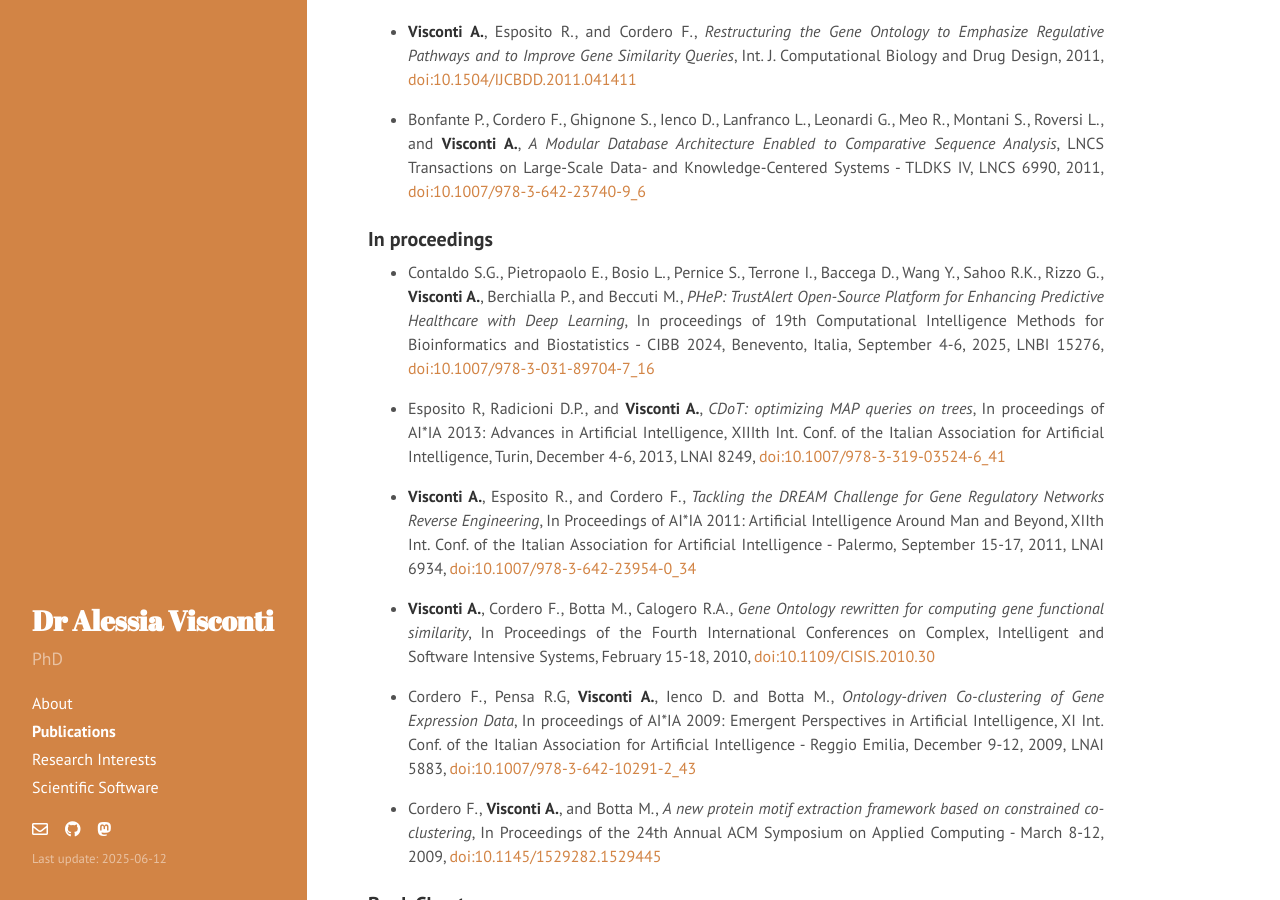
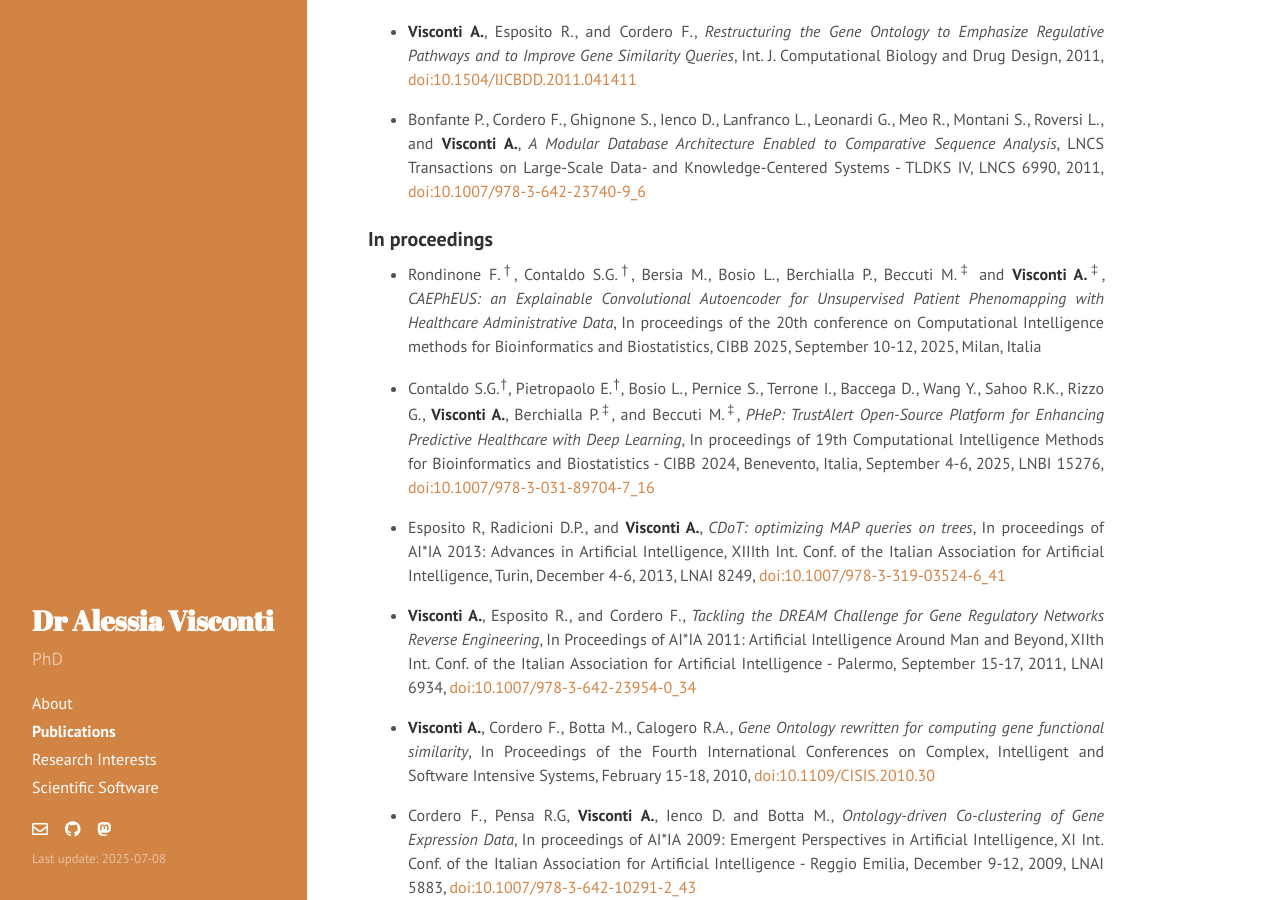
Before and after one commit to alesssia/alesssia.github.io, a Jekyll site: the page built from publications.md, in a window 1280 px wide and 900 px high, scrolled down 5836 px. Built offline with Jekyll 4.4.1, drawn with Linux system fonts in a browser that asks for light colours; nearby versions of some CDN libraries; a style sheet for code colours, icons or effects is not loaded.

Commit message:
Updates on different CV sections

```diff
--- a/_config.yml
+++ b/_config.yml
@@ -11,7 +11,7 @@ tagline:     ''
 description: 'PhD'
 url:         http://alesssia.github.io/
 baseurl:     /
-lastmod:    '2025-06-12'
+lastmod:    '2025-07-08'
 
 author:
   name:      'Alessia Visconti'
--- a/publications.md
+++ b/publications.md
@@ -138,7 +138,9 @@ title: Publications
 
 ### In proceedings
 
-- Contaldo S.G., Pietropaolo E., Bosio L., Pernice S., Terrone I., Baccega D., Wang Y., Sahoo R.K., Rizzo G., **Visconti A.**, Berchialla P., and Beccuti M., *PHeP: TrustAlert Open-Source Platform for Enhancing Predictive Healthcare with Deep Learning*, In proceedings of 19th Computational Intelligence Methods for Bioinformatics and Biostatistics - CIBB 2024, Benevento, Italia, September 4-6, 2025, LNBI 15276, [doi:10.1007/978-3-031-89704-7_16](https://doi.org/10.1007/978-3-031-89704-7_16)
+- Rondinone F.<sup>†</sup>, Contaldo S.G.<sup>†</sup>, Bersia M., Bosio L., Berchialla P., Beccuti M.<sup>‡</sup> and **Visconti A.**<sup>‡</sup>, *CAEPhEUS: an Explainable Convolutional Autoencoder for Unsupervised Patient Phenomapping with Healthcare Administrative Data*, In proceedings of the 20th conference on Computational Intelligence methods for Bioinformatics and Biostatistics, CIBB 2025, September 10-12,  2025, Milan, Italia
+
+- Contaldo S.G.<sup>†</sup>, Pietropaolo E.<sup>†</sup>, Bosio L., Pernice S., Terrone I., Baccega D., Wang Y., Sahoo R.K., Rizzo G., **Visconti A.**, Berchialla P.<sup>‡</sup>, and Beccuti M.<sup>‡</sup>, *PHeP: TrustAlert Open-Source Platform for Enhancing Predictive Healthcare with Deep Learning*, In proceedings of 19th Computational Intelligence Methods for Bioinformatics and Biostatistics - CIBB 2024, Benevento, Italia, September 4-6, 2025, LNBI 15276, [doi:10.1007/978-3-031-89704-7_16](https://doi.org/10.1007/978-3-031-89704-7_16)
 
 - Esposito R, Radicioni D.P., and **Visconti A.**, *CDoT: optimizing MAP queries on trees*, In proceedings of AI*IA 2013: Advances in Artificial Intelligence, XIIIth Int. Conf. of the Italian Association for Artificial Intelligence, Turin, December 4-6, 2013, LNAI 8249, [doi:10.1007/978-3-319-03524-6_41](https://link.springer.com/chapter/10.1007/978-3-319-03524-6_41)
 
```
Also changed, not shown: 7 other files.
